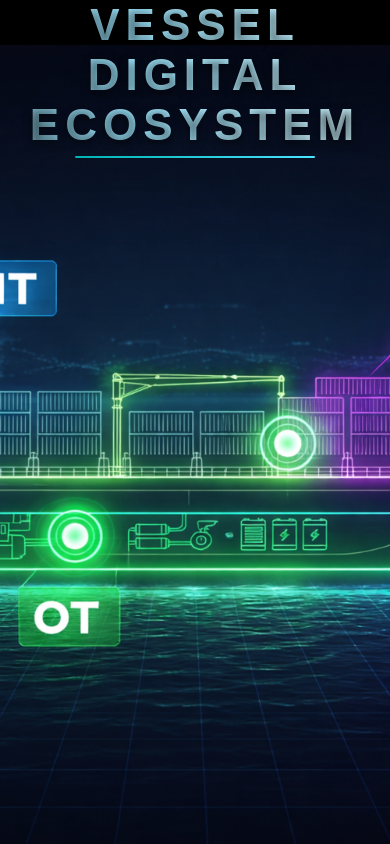
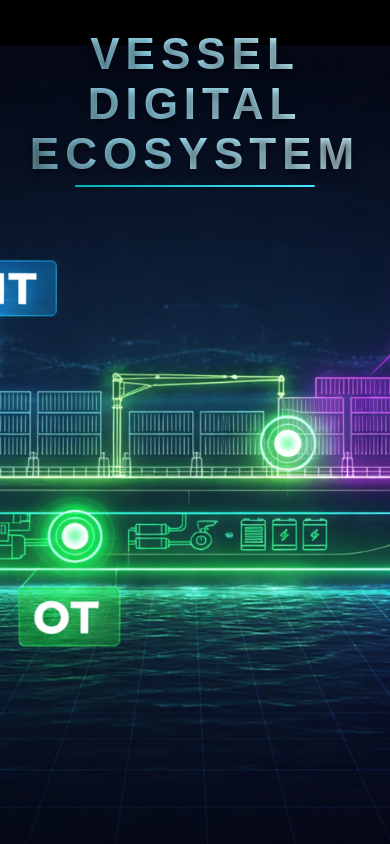
Before and after one commit to Juhiibh/vessel-dashboard, a React (Vite) app: page / in a window 390 px wide. Built offline with nearby package versions, Linux system fonts and the light colour scheme.

Commit message:
Adjust header layout and responsive containers

```diff
--- a/src/pages/Home.css
+++ b/src/pages/Home.css
@@ -56,7 +56,7 @@
 
 
 .title {
-   margin: 0;
+   margin: 10;
   position: absolute;
  top: 0.00001%;
   width: 100%;
```
